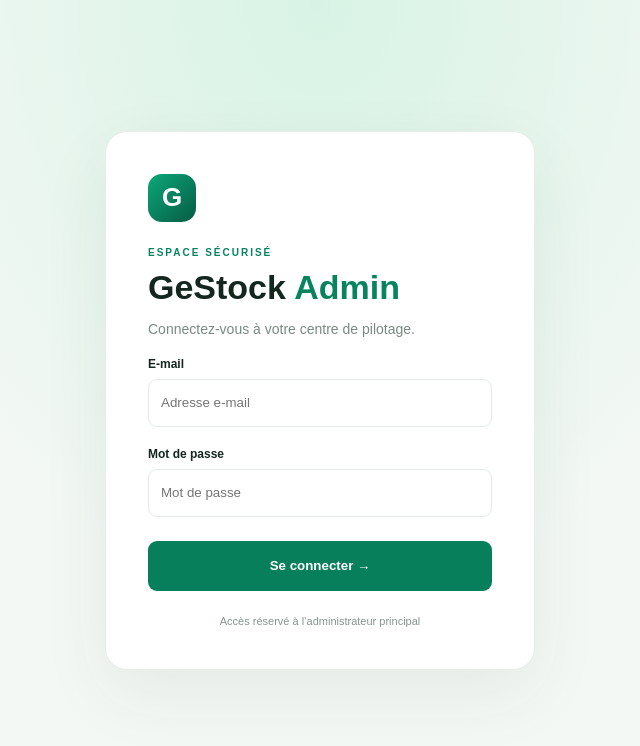
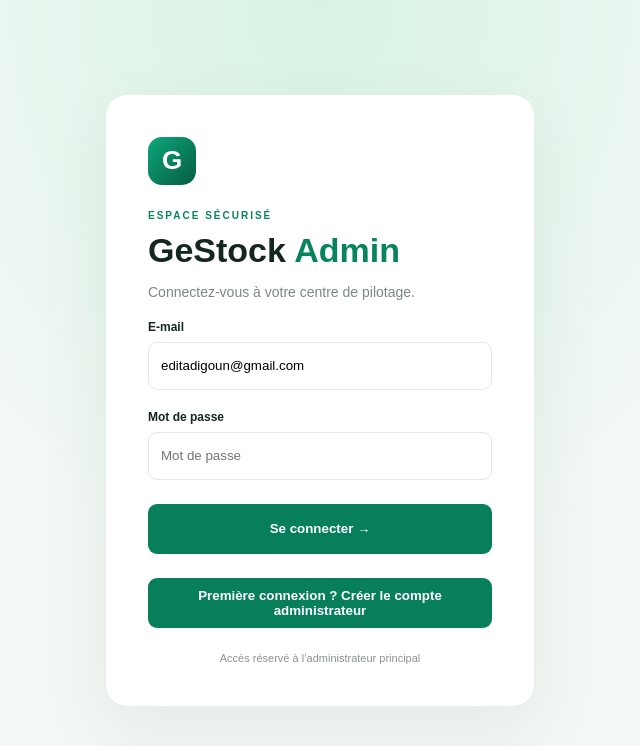
Before and after one commit to editadigoun-cmd/GeStock, a Next.js app in the folder admin/: page /login in a window 1280 px wide. Shown: the top 746 px of the page, without its empty margins (320-960 px from the left). Built offline with nearby package versions, Linux system fonts and the light colour scheme.

Commit message:
Add restricted first-time admin account creation

```diff
--- a/admin/src/app/login/page.tsx
+++ b/admin/src/app/login/page.tsx
@@ -1,13 +1,25 @@
 "use client";
 import {useState} from "react";
+
+const ADMIN_EMAIL = "editadigoun@gmail.com";
+
 export default function Login(){
- const [email,setEmail]=useState(""),[password,setPassword]=useState(""),[error,setError]=useState(""),[busy,setBusy]=useState(false);
- async function submit(e:React.FormEvent){e.preventDefault();setBusy(true);setError("");try{
-  const r=await fetch("/api/auth/sign-in/email",{method:"POST",headers:{"Content-Type":"application/json"},credentials:"include",body:JSON.stringify({email,password})});
-  if(!r.ok)throw new Error("Identifiants incorrects ou compte non créé.");
-  const s=await fetch("/api/auth/get-session",{credentials:"include",cache:"no-store"});const d=await s.json();
-  if((d?.user?.email||"").toLowerCase()!=="editadigoun@gmail.com")throw new Error("Adresse non autorisée pour l’administration.");
-  location.href="/dashboard";
- }catch(x){setError(x instanceof Error?x.message:"Connexion impossible.");}finally{setBusy(false)}}
- return <main className="login"><form onSubmit={submit}><div className="logo">G</div><small>ESPACE SÉCURISÉ</small><h1>GeStock <i>Admin</i></h1><p>Connectez-vous à votre centre de pilotage.</p><label>E-mail</label><input type="email" required value={email} onChange={e=>setEmail(e.target.value)} placeholder="Adresse e-mail"/><label>Mot de passe</label><input type="password" required value={password} onChange={e=>setPassword(e.target.value)} placeholder="Mot de passe"/>{error&&<div className="error">{error}</div>}<button disabled={busy}>{busy?"Connexion…":"Se connecter →"}</button><footer>Accès réservé à l’administrateur principal</footer></form></main>
+ const [email,setEmail]=useState(ADMIN_EMAIL),[password,setPassword]=useState(""),[error,setError]=useState(""),[busy,setBusy]=useState(false),[creating,setCreating]=useState(false);
+ async function submit(e:React.FormEvent){
+  e.preventDefault();setBusy(true);setError("");
+  if(email.trim().toLowerCase()!==ADMIN_EMAIL){setError("Seule l’adresse administrateur autorisée peut accéder à cet espace.");setBusy(false);return;}
+  try{
+   const endpoint=creating?"/api/auth/sign-up/email":"/api/auth/sign-in/email";
+   const payload=creating?{name:"Administrateur GeStock",email:ADMIN_EMAIL,password}:{email:ADMIN_EMAIL,password};
+   const r=await fetch(endpoint,{method:"POST",headers:{"Content-Type":"application/json"},credentials:"include",body:JSON.stringify(payload)});
+   const result=await r.json().catch(()=>({}));
+   if(!r.ok)throw new Error(result?.message||result?.error|| (creating?"Création du compte impossible.":"Connexion refusée. Vérifie ton mot de passe."));
+   const s=await fetch("/api/auth/get-session",{credentials:"include",cache:"no-store"});
+   const d=await s.json();
+   if((d?.user?.email||"").toLowerCase()!==ADMIN_EMAIL)throw new Error(creating?"Compte créé. Connecte-toi avec ton mot de passe.":"Session non reconnue. Réessaie.");
+   location.href="/dashboard";
+  }catch(x){setError(x instanceof Error?x.message:"Connexion impossible.");}
+  finally{setBusy(false);}
+ }
+ return <main className="login"><form onSubmit={submit}><div className="logo">G</div><small>ESPACE SÉCURISÉ</small><h1>GeStock <i>Admin</i></h1><p>{creating?"Crée le compte administrateur principal.":"Connectez-vous à votre centre de pilotage."}</p><label>E-mail</label><input type="email" required value={email} onChange={e=>setEmail(e.target.value)} placeholder="Adresse e-mail" autoComplete="username"/><label>Mot de passe</label><input type="password" required minLength={8} value={password} onChange={e=>setPassword(e.target.value)} placeholder="Mot de passe" autoComplete={creating?"new-password":"current-password"}/>{creating&&<p className="hint">Choisis un mot de passe personnel d’au moins 8 caractères.</p>}{error&&<div className="error">{error}</div>}<button disabled={busy}>{busy?(creating?"Création…":"Connexion…"):(creating?"Créer mon compte →":"Se connecter →")}</button><button type="button" className="switch-mode" disabled={busy} onClick={()=>{setCreating(!creating);setError("");setPassword("");}}>{creating?"J’ai déjà un compte : me connecter":"Première connexion ? Créer le compte administrateur"}</button><footer>Accès réservé à l’administrateur principal</footer></form></main>
 }
```
